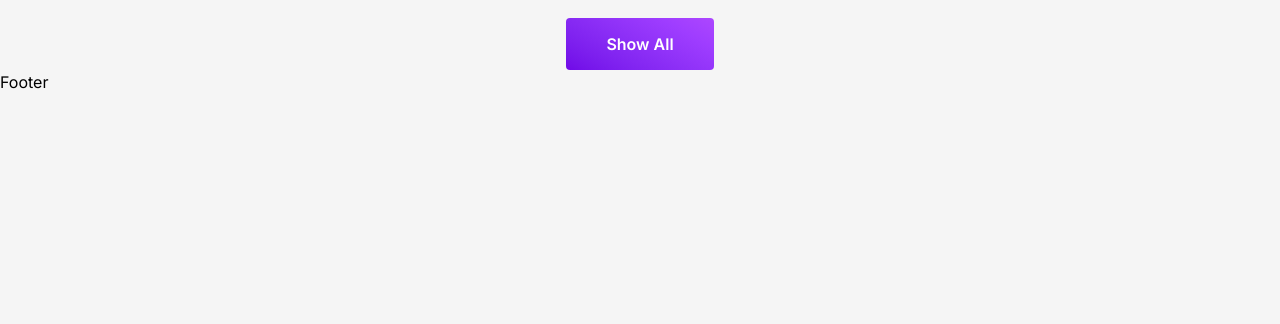
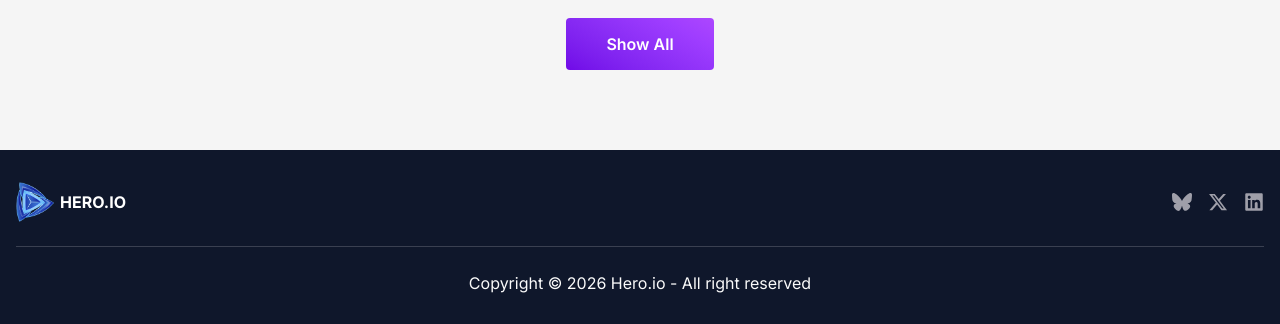
Before and after one commit to ownist/MRBA3, a React (Vite) app: page / in a window 1280 px wide. Shown: the part 2633-2957 px from the top of the page. Before the commit the page ends 2727 px from the top, so only its background shows below. Built offline with nearby package versions, Linux system fonts and the light colour scheme.

Commit message:
feat(footer): implement full footer component
- Add logo, title, and social media links
- Include copyright information
- Update hero image in README.md

```diff
--- a/src/components/Footer.jsx
+++ b/src/components/Footer.jsx
@@ -1,7 +1,37 @@
+import { FaBluesky, FaXTwitter } from "react-icons/fa6";
+import { logo } from "../assets/assets";
+import { FaLinkedin } from "react-icons/fa";
+
 const Footer = () => {
   return (
-    <footer>
-      <p>Footer</p>
+    <footer className="w-full bg-slate-900 py-8 mt-20">
+      <div className="max-w-360 mx-auto px-4">
+        <div className="flex items-center justify-between gap-x-4">
+          <div className="flex items-center gap-1">
+            <img width={40} src={logo} alt="logo" />
+            <h2 className="text-white text-base font-bold capitalize">
+              HERO.IO
+            </h2>
+          </div>
+
+          {/* social */}
+          <div className="flex items-center gap-x-4">
+            <button className="text-xl text-zinc-400 transition duration-150 hover:text-white">
+              <FaBluesky />
+            </button>
+            <button className="text-xl text-zinc-400 transition duration-150 hover:text-white">
+              <FaXTwitter />
+            </button>
+            <button className="text-xl text-zinc-400 transition duration-150 hover:text-white">
+              <FaLinkedin />
+            </button>
+          </div>
+        </div>
+        <hr className="border-gray-200/20 my-6" />
+        <p className="text-center text-neutral-50 text-base font-normal">
+          Copyright &copy; 2026 Hero.io - All right reserved
+        </p>
+      </div>
     </footer>
   );
 };
```
Also changed, not shown: 1 other file (tests, documents, lock files or other folders).
